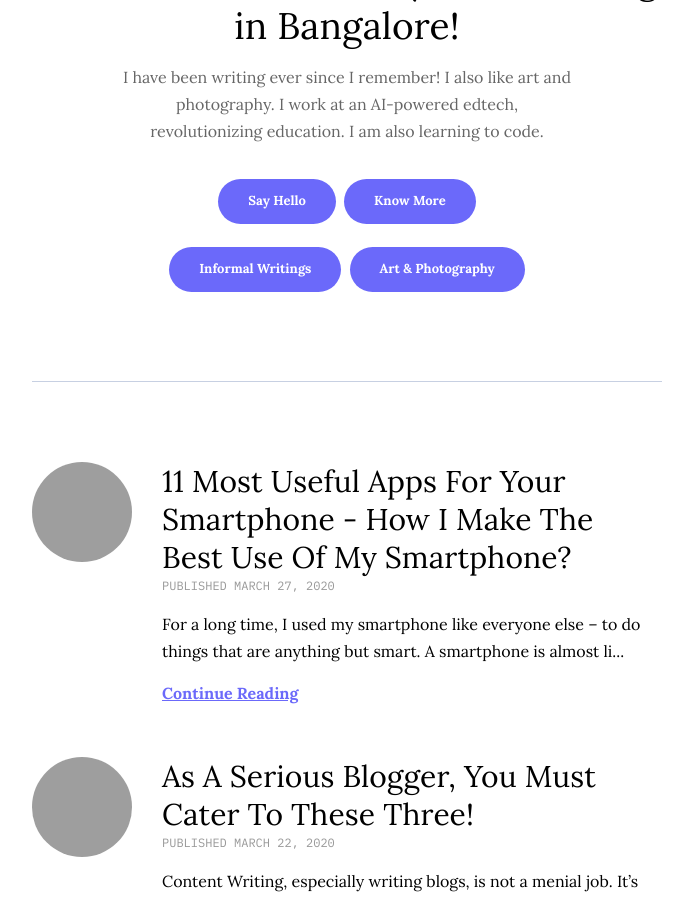
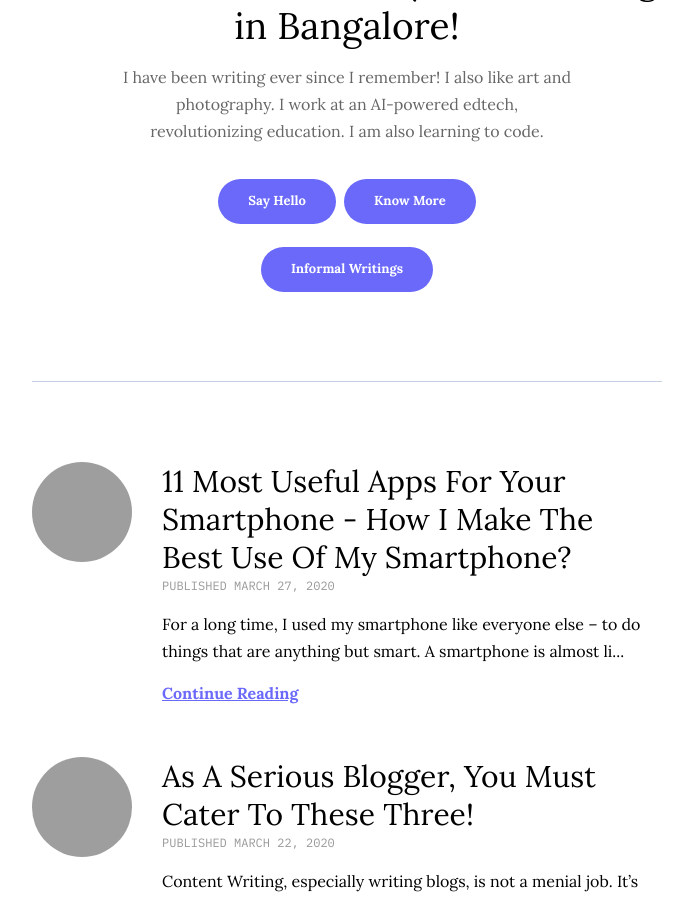
Before and after one commit to argumentativeyouth/pritams-portfolio, a Jekyll site: the page built from index.html, in a window 1280 px wide and 900 px high, scrolled down 448 px, cut to the strip 0-900 px from the top of the window. Shown: the whole strip, without its empty margins (293-986 px from the left). Built offline with Jekyll 4.4.1, drawn with Linux system fonts in a browser that asks for light colours; grey boxes are pictures that could not be loaded.

Commit message:
Update index.html

```diff
--- a/index.html
+++ b/index.html
@@ -12,9 +12,7 @@ layout: default
       <div class="author__more">
         <p><a href="mailto:{{site.author.email}}?subject=Hello%20%F0%9F%91%8B" class="say-hello">Say Hello</a>
 		<a href="{{site.baseurl}}/about/" class="say-hello">Know More</a></p>
-		<p><a href="https://pritams.blog" class="say-hello">Informal Writings</a>
-		<a href="https://www.pritams.studio" class="say-hello">Art & Photography</a>
-		</p>
+		<p><a href="https://pritams.blog" class="say-hello">Informal Writings</a></p>
       </div>
     </div>
   </section>
```
